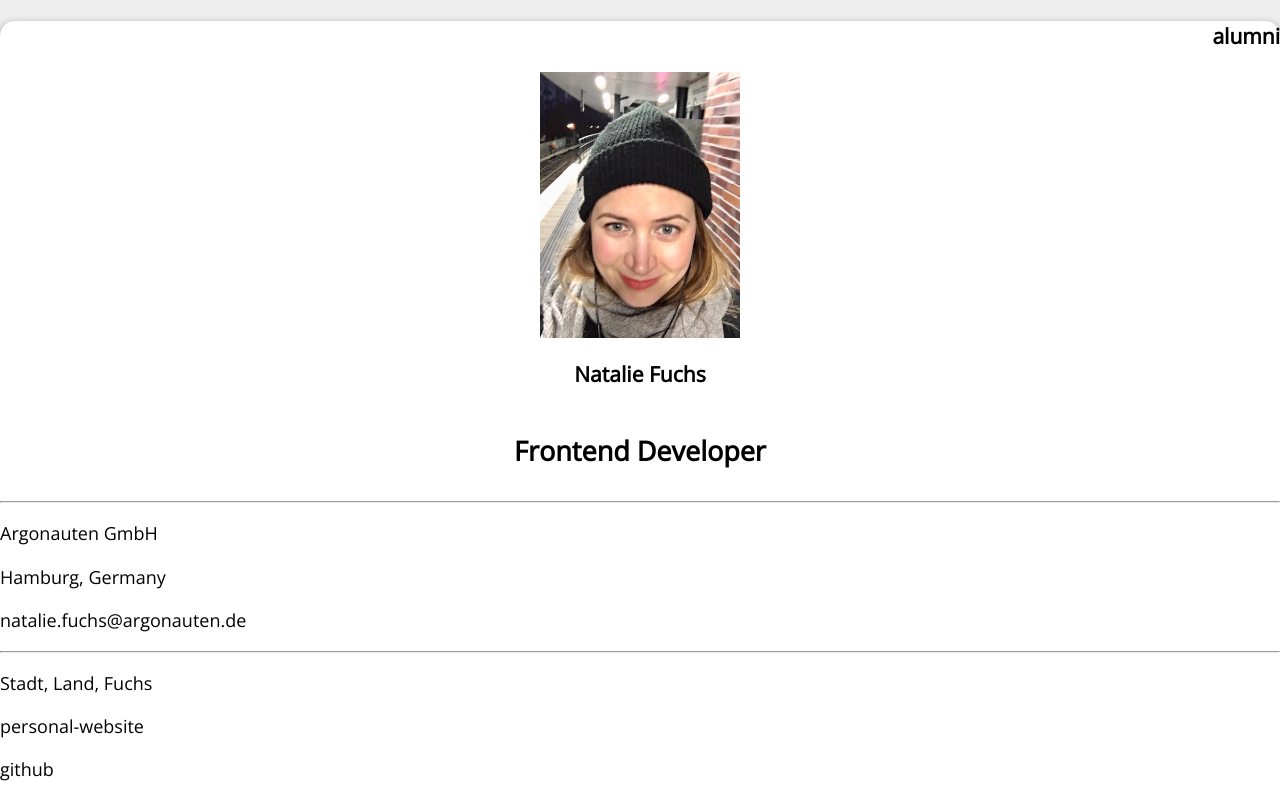
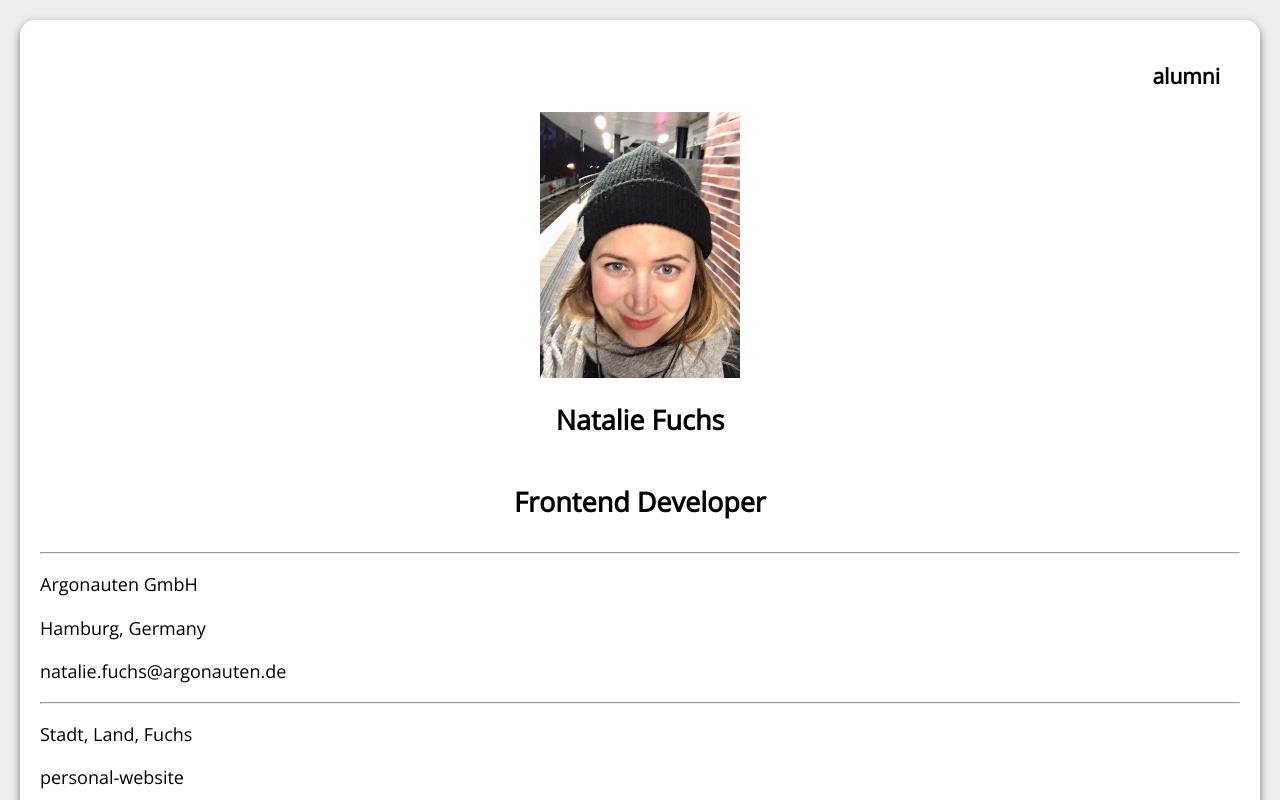
Before and after one commit to evabrinkmann/capstone-project, a React (Create React App) app: page / in a window 1280 px wide. Shown: the top 800 px of the page. Built offline with nearby package versions, Linux system fonts and the light colour scheme.

Commit message:
Fix width

```diff
--- a/src/App.js
+++ b/src/App.js
@@ -5,7 +5,7 @@ import userData from './userData'
 
 export default function App() {
   return (
-    <article>
+    <>
       {userData.map(user => (
         <ProfileContainer>
           <Status>{user.status}</Status>
@@ -30,14 +30,13 @@ export default function App() {
           ))}
         </ProfileContainer>
       ))}
-    </article>
+    </>
   )
 }
 
 const ProfileContainer = styled.section`
   font-family: 'Open Sans';
-  /* width: 350px; */
-  /* padding: 20px; */
+  padding: 20px;
   background: #fff;
   border-radius: 15px;
   box-shadow: 0 4px 10px 0 rgba(0, 0, 0, 0.5);
@@ -58,5 +57,5 @@ const ProfileHead = styled.div`
 
 const Status = styled.h3`
   text-align: end;
-  /* padding-right: 20px; */
+  padding-right: 20px;
 `
--- a/src/GlobalStyles.js
+++ b/src/GlobalStyles.js
@@ -13,6 +13,7 @@ export default createGlobalStyle`
     line-height: 1.4;
     overflow-y: scroll;
     height: 100vh;
-    /* width: 100vw; */
+    width: 100vw;
+    padding: 20px;
   }
 `
```
